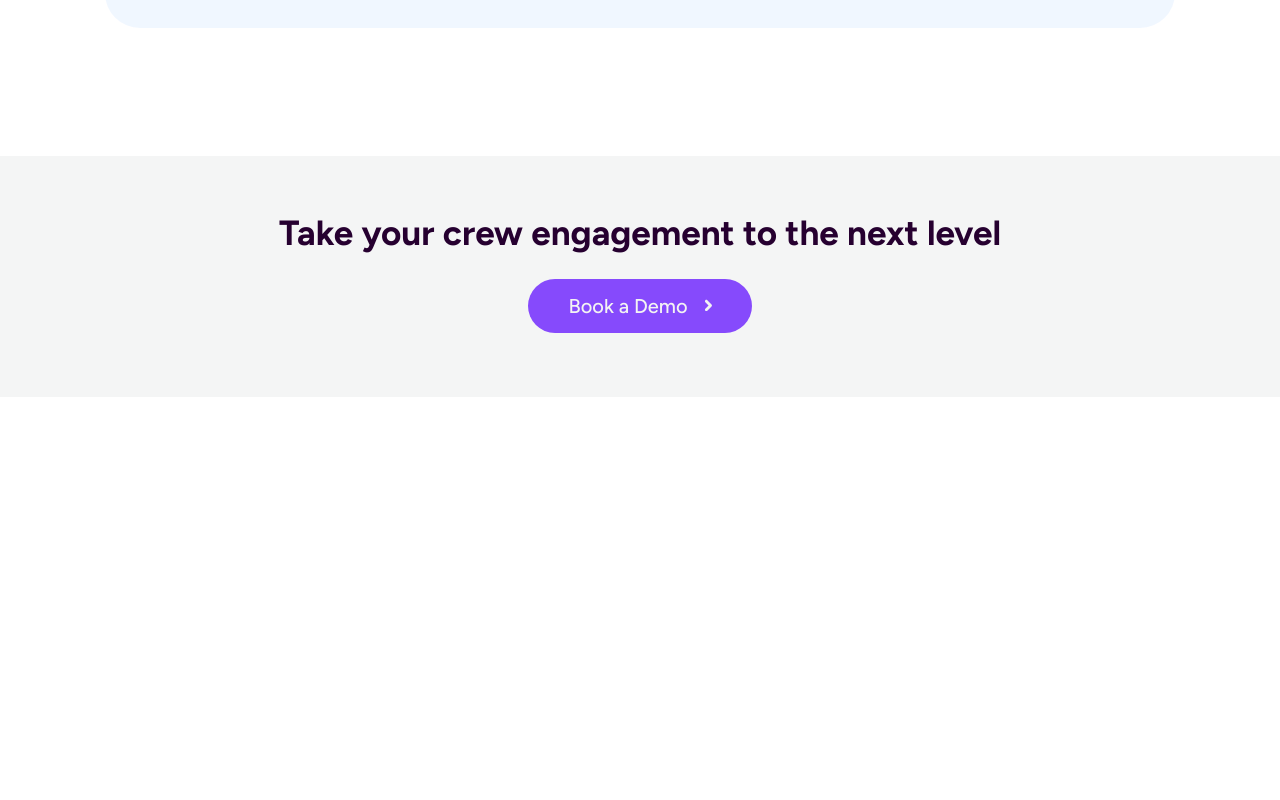
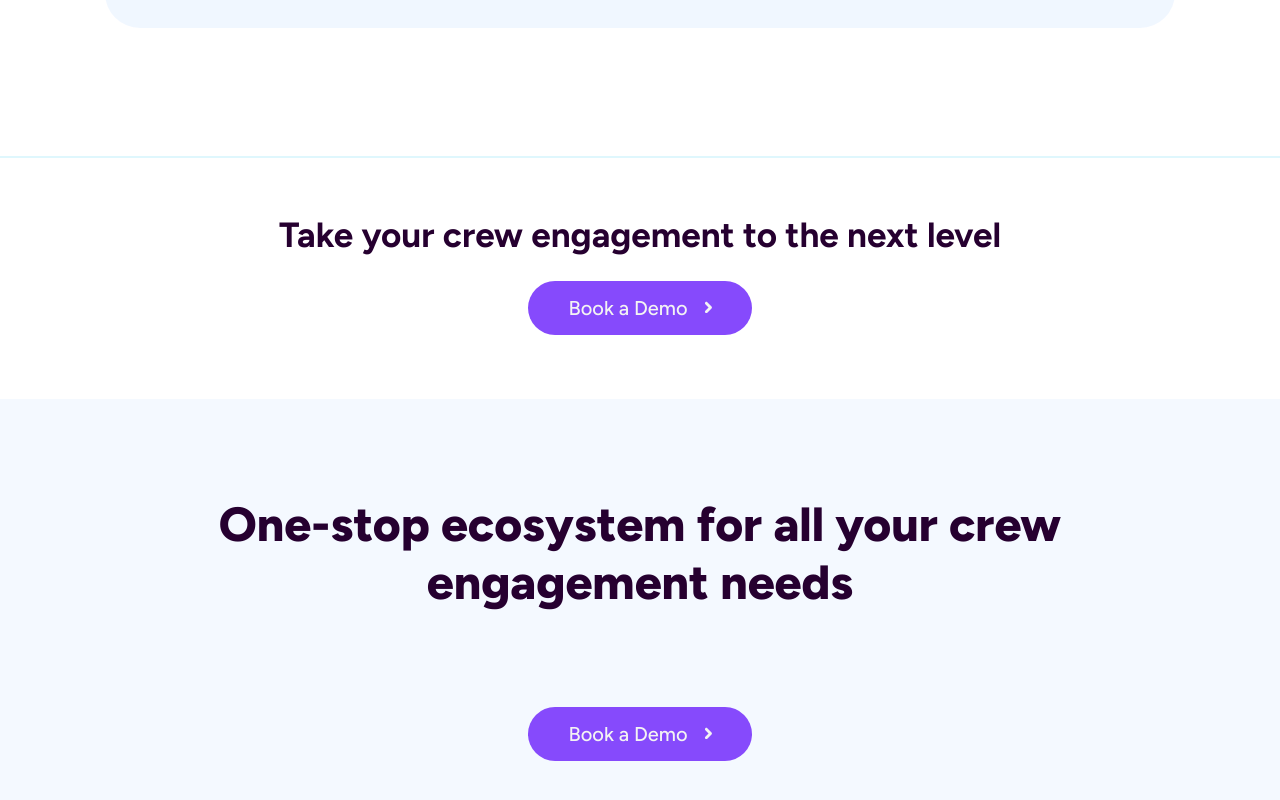
Before and after one commit to danielendaylalu1/onship-landig-page, a React (Vite) app: page / in a window 1280 px wide. Shown: the part 3329-4129 px from the top of the page. Before the commit the page ends 3726 px from the top, so only its background shows below. Built offline with nearby package versions, Linux system fonts and the light colour scheme.

Commit message:
added ecosystem section

```diff
--- a/package.json
+++ b/package.json
@@ -11,7 +11,10 @@
   },
   "dependencies": {
     "react": "^18.2.0",
-    "react-dom": "^18.2.0"
+    "react-dom": "^18.2.0",
+    "react-slick": "^0.30.1",
+    "slick-carousel": "^1.8.1",
+    "swiper": "^11.0.5"
   },
   "devDependencies": {
     "@types/react": "^18.2.43",
--- a/src/App.css
+++ b/src/App.css
@@ -345,7 +345,7 @@
   flex-direction: column;
   align-items: center;
   gap: 2rem;
-  background: #f4f5f5;
+  border-top: 2px solid #dff7fd;
 }
 .crew-engagment-header {
   color: var(--purple, #260030);
@@ -357,6 +357,7 @@
   line-height: 27px; /* 77.143% */
 }
 .crew-engagment-btn {
+  /* align-self: flex-start; */
   color: var(--light-grey, #f3f3f3);
   font-family: Figtree;
   font-size: 20px;
@@ -369,7 +370,68 @@
   border-radius: 3rem;
   padding: 1rem 2.5rem;
   background: #864afc;
+  max-width: 290px;
 }
+.ecosystem {
+  padding: 6rem 8rem;
+  display: flex;
+  flex-direction: column;
+  align-items: center;
+  gap: 2rem;
+  background: #f4f9ff;
+}
+.ecosystem-header {
+  color: var(--purple, #260030);
+  text-align: center;
+  font-family: Figtree;
+  font-size: 48px;
+  font-style: normal;
+  font-weight: 800;
+  line-height: normal;
+}
+.ecosystem-carousel {
+  width: 100%;
+  padding: 1rem;
+}
+
+/* .slide {
+  transform: scale(0.2);
+  transition: transform 300ms;
+  opacity: 0.5;
+}
+.slide img {
+  width: 50rem;
+  margin: 0 auto;
+}
+.activeSlide {
+  transform: scale(1.1);
+  opacity: 1;
+} */
+/* .ecosystem-carousel {
+  padding: 1rem;
+  width: 100%;
+  display: flex;
+  gap: 0.5rem;
+  overflow: scroll !important;
+}
+.ecosystem-carousel-img-container {
+  min-width: 250px;
+  height: 500px;
+}
+.ecosystem-carousel-img-container img {
+  width: 100% !important;
+  height: 100%;
+  object-fit: cover;
+} */
+
+/* .ecosystem-carousel-img-container {
+  width: 400px !important;
+  height: 400px !important;
+}
+.ecosystem-carousel-img-container img {
+  width: 100%;
+  height: 100%;
+} */
 
 @media only screen and (max-width: 1200px) {
   .apps-overview-container {
@@ -438,3 +500,29 @@
 /* background: #F4F9FF; */
 
 /* #FC7414 nav btn logo*/
+
+/* .swiper {
+  width: 100%;
+  overflow: hidden !important;
+  padding-top: 50px;
+  padding: 1rem !important;
+  overflow: hidden;
+  overflow: visible;
+} */
+
+/* .swiper-slide {
+  background: none !important;
+  background-position: center;
+  background-size: cover;
+  width: 300px !important;
+  height: 400px;
+
+  overflow: hidden;
+}
+
+.swiper-slide img {
+  display: block;
+  width: 100%;
+  height: 100%;
+  border-radius: 1rem;
+} */
--- a/src/App.jsx
+++ b/src/App.jsx
@@ -5,6 +5,7 @@
 import Support from "./components/Support";
 import Apps from "./components/Apps";
 import CrewEngagment from "./components/CrewEngagment";
+import Ecosystem from "./components/Ecosystem";
 
 function App() {
   return (
@@ -15,6 +16,7 @@
       <Support />
       <Apps />
       <CrewEngagment />
+      <Ecosystem />
     </>
   );
 }
--- /dev/null
+++ b/src/components/Ecosystem.jsx
@@ -0,0 +1,37 @@
+// import React from "react";
+import RightArrow from "../assets/icons/rightarrow-icon.svg";
+
+// import Slider from "react-slick";
+
+// import "slick-carousel/slick/slick.css";
+// import "slick-carousel/slick/slick-theme.css";
+
+// import { Swiper, SwiperSlide } from "swiper/react";
+// import "swiper/css";
+// import "swiper/css/effect-coverflow";
+// import "swiper/css/pagination";
+// import { EffectCoverflow, Pagination } from "swiper/modules";
+
+import Explore1 from "../assets/images/explore-img1.svg";
+import Explore2 from "../assets/images/explore-img2.svg";
+import Explore3 from "../assets/images/explore-img3.svg";
+import Explore4 from "../assets/images/explore-img4.svg";
+import Explore5 from "../assets/images/explore-img5.svg";
+
+const Ecosystem = () => {
+  const exploreImages = [Explore1, Explore2, Explore3, Explore4, Explore5];
+  return (
+    <div className="ecosystem">
+      <h2 className="ecosystem-header">
+        One-stop ecosystem for all your crew engagement needs
+      </h2>
+      <div className="ecosystem-carousel"></div>
+      <a href="#" className="crew-engagment-btn">
+        Book a Demo
+        <img src={RightArrow} alt="right arrow" />
+      </a>
+    </div>
+  );
+};
+
+export default Ecosystem;
```
Also changed, not shown: src/assets/images/explore-img1.svg (renamed from src/assets/images/marketplace-img.svg), 1 other file (tests, documents, lock files or other folders).
